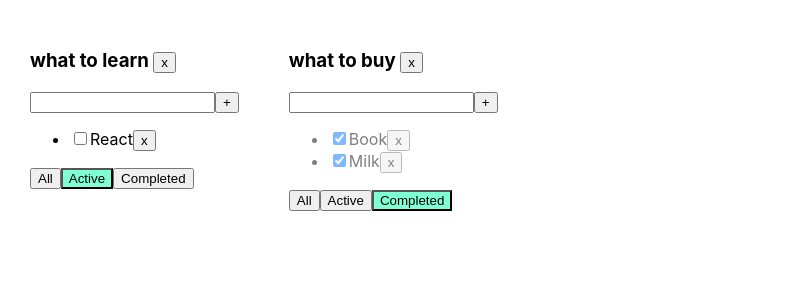
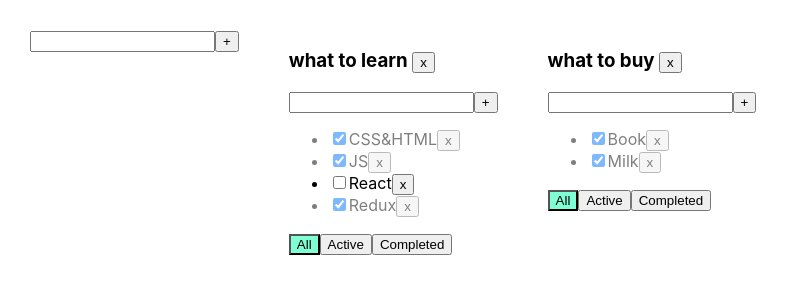
Before and after one commit to SlavaHeorh/Todo-react-ts, a React (Create React App) app: page / in a window 1280 px wide. Shown: the top 300 px of the page, without its empty margins (0-789 px from the left). Built offline with nearby package versions, Linux system fonts and the light colour scheme.

Commit message:
add new features

```diff
--- /dev/null
+++ b/src/AddItemForm.tsx
@@ -0,0 +1,41 @@
+import React, {ChangeEvent, KeyboardEvent, useState} from "react";
+
+type AddItemFormPropsType = {
+    addItem: (title: string) => void
+}
+
+export function AddItemForm(props: AddItemFormPropsType) {
+
+    let [newTaskTitle, setNewTaskTitle] = useState("")
+    let [error, setError] = useState<string | null>(null)
+
+    const onChangeHandler = (e: ChangeEvent<HTMLInputElement>) => setNewTaskTitle(e.currentTarget.value)
+    const onKeyPressHandler = (e: KeyboardEvent<HTMLInputElement>) => {
+        setError(null)
+        if (e.charCode === 13) {
+            props.addItem(newTaskTitle)
+            setNewTaskTitle("")
+        }
+    }
+
+    const addTask = () => {
+        if (newTaskTitle.trim() !== "") {
+            props.addItem(newTaskTitle.trim())
+            setNewTaskTitle("")
+        } else {
+            setError("Title is required")
+        }
+    }
+
+
+    return <div>
+        <input
+            value={newTaskTitle}
+            onChange={onChangeHandler}
+            onKeyPress={onKeyPressHandler}
+            className={error ? "error" : ""}
+        />
+        <button onClick={addTask}>+</button>
+        {error && <div className="error-message">{error}</div>}
+    </div>
+}
--- a/src/App.tsx
+++ b/src/App.tsx
@@ -2,6 +2,7 @@
 import './App.css';
 import {TaskType, Todolist} from "./Todolist";
 import {v1} from "uuid";
+import {AddItemForm} from "./AddItemForm";
 
 export type FilterValuesType = "all" | "completed" | "active";
 
@@ -56,8 +57,8 @@
     let todolistId2 = v1()
 
     let [todolists, setTodolists] = useState<Array<TodolistType>>([
-        {id: todolistId1, title: "what to learn", filter: "active"},
-        {id: todolistId2, title: "what to buy", filter: "completed"}
+        {id: todolistId1, title: "what to learn", filter: "all"},
+        {id: todolistId2, title: "what to buy", filter: "all"}
     ])
 
     let removeTodolist = (todolistId: string) => {
@@ -82,6 +83,7 @@
 
     return (
         <div className="App">
+            <AddItemForm addItem={(title: string) => {alert(title)}} />
             {
                 todolists.map((tl) => {
 
--- a/src/Todolist.tsx
+++ b/src/Todolist.tsx
@@ -1,5 +1,6 @@
-import React, {ChangeEvent, KeyboardEvent, useState} from "react";
+import React, {ChangeEvent} from "react";
 import {FilterValuesType} from "./App";
+import {AddItemForm} from "./AddItemForm";
 
 //describes types of array
 export type TaskType = {
@@ -22,26 +23,6 @@
 
 export function Todolist(props: PropsType) {
 
-    let [newTaskTitle, setNewTaskTitle] = useState("")
-    let [error, setError] = useState<string | null>(null)
-
-    const onChangeHandler = (e: ChangeEvent<HTMLInputElement>) => setNewTaskTitle(e.currentTarget.value)
-    const onKeyPressHandler = (e: KeyboardEvent<HTMLInputElement>) => {
-        setError(null)
-        if (e.charCode === 13) {
-            props.addTask(newTaskTitle, props.id)
-            setNewTaskTitle("")
-        }
-    }
-    const addTask = () => {
-        if (newTaskTitle.trim() !== "") {
-            props.addTask(newTaskTitle.trim(), props.id)
-            setNewTaskTitle("")
-        } else {
-            setError("Title is required")
-        }
-
-    }
     const onAllClickHandler = () => props.changeFilter("all", props.id)
     const onActiveClickHandler = () => props.changeFilter("active", props.id)
     const onCompletedClickHandler = () => props.changeFilter("completed", props.id)
@@ -49,19 +30,14 @@
         props.removeTodolist(props.id)
     }
 
+    const addTask = (title: string) => {
+        props.addTask(title, props.id)
+    }
+
     return (
         <div>
             <h3>{props.title} <button onClick={removeTodolist}>x</button></h3>
-            <div>
-                <input
-                    value={newTaskTitle}
-                    onChange={onChangeHandler}
-                    onKeyPress={onKeyPressHandler}
-                    className={error ? "error" : ""}
-                />
-                <button onClick={addTask}>+</button>
-                {error && <div className="error-message">{error}</div>}
-            </div>
+            <AddItemForm addItem={addTask}/>
             <ul>
                 {
                     props.tasks.map(t => {
```
